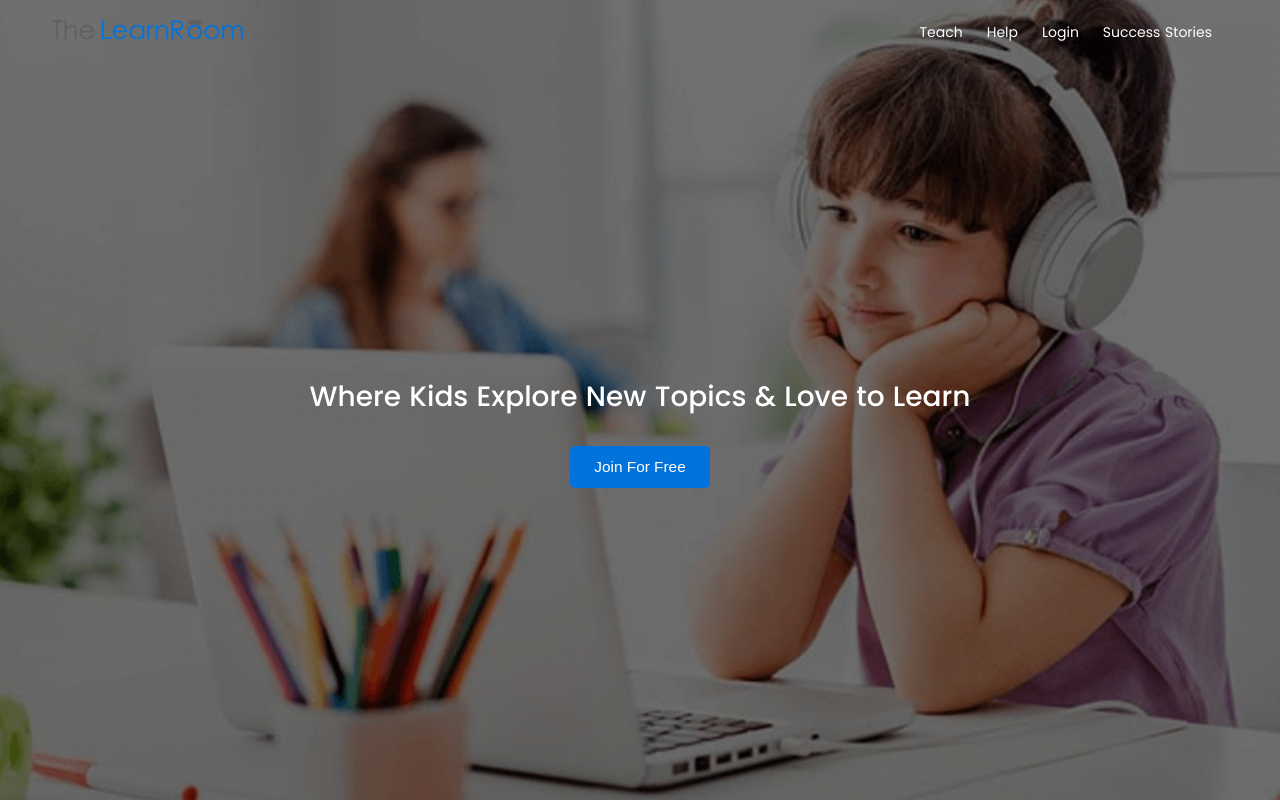
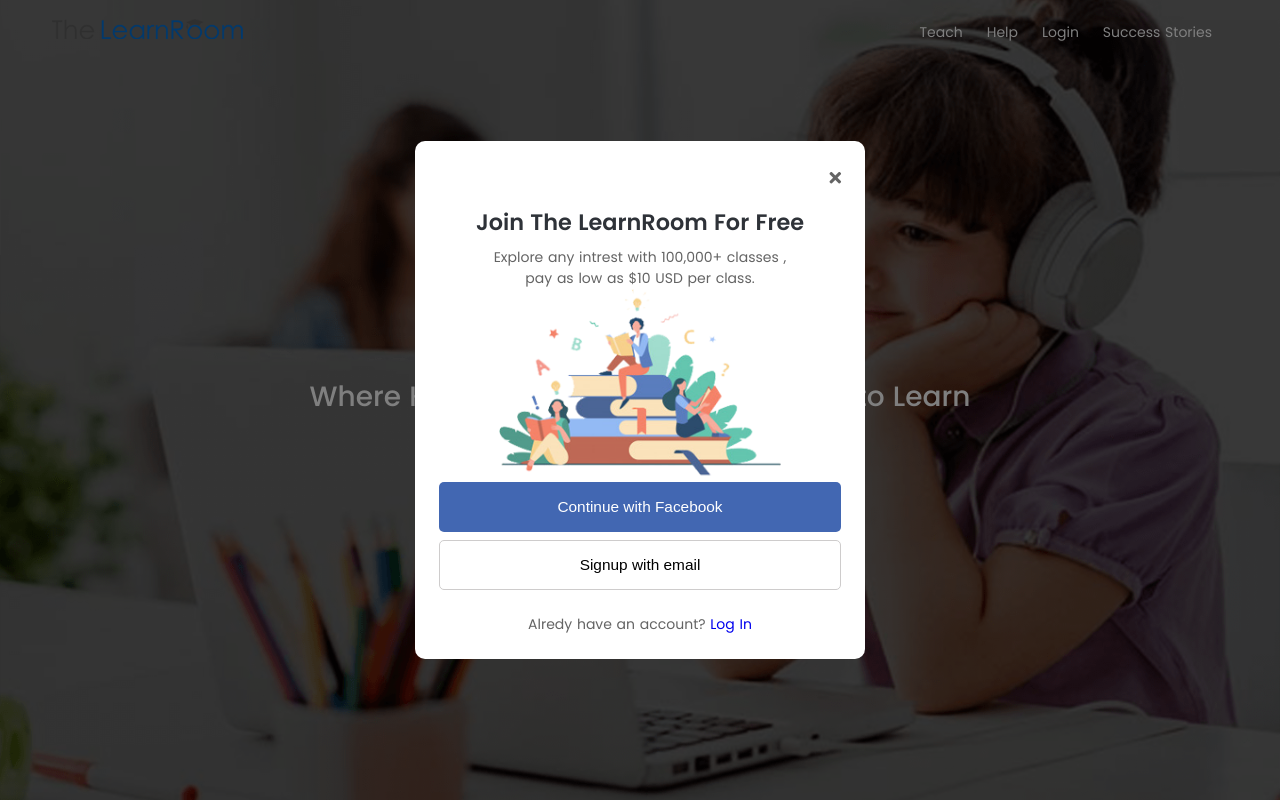
Before and after one commit to dev-davexoyinbo/thelearnroom, a Nuxt app: page / in a window 1280 px wide. Both pictures are taken after a click on the button "Join For Free". Shown: the top 800 px of the page. Built offline with nearby package versions, Linux system fonts and the light colour scheme.

Commit message:
Sign in modal

```diff
--- a/assets/styles/_variables.scss
+++ b/assets/styles/_variables.scss
@@ -2,4 +2,7 @@ $primaryColor: #0273DC !default;
 $primaryColor-dark: #07569F !default;
 $textColor: #646464 !default;
 $darkColor: #160202 !default;
+$darkColor2: #2E3238 !default;
 $neutralHighlight: #EEEEEE !default;
+$hightlightBlue: #4267B2 !default;
+$borderGray: #CECCCC !default;
--- /dev/null
+++ b/components/modals/JoinModal.vue
@@ -0,0 +1,197 @@
+<template>
+  <div ref="modal" id="join-modal" :class="{ open: isOpen, closed: !isOpen }">
+    <div class="content">
+      <div class="close-button-container">
+        <div class="close-button" @click="closeModal()">
+          <i class="fas fa-times"></i>
+        </div>
+      </div>
+      <h2 class="heading">Join The LearnRoom For Free</h2>
+      <p class="highlight">
+        Explore any intrest with 100,000+ classes , pay as low as $10 USD per
+        class.
+      </p>
+      <div class="image-container">
+        <img src="/images/join-modal-image.png" alt="" />
+      </div>
+
+      <button class="join-button fb">Continue with Facebook</button>
+      <button class="join-button email">Signup with email</button>
+      <p class="already-have-account">
+        Alredy have an account? <a href="#">Log In</a>
+      </p>
+    </div>
+  </div>
+</template>
+
+<script>
+export default {
+  data() {
+    return {
+      isOpen: false,
+    };
+  },
+  mounted() {
+    this.$nextTick(() => {
+      // this.closeModal()
+      this.closeModal();
+      this.$nuxt.$on("set-join-modal-state", (state) => {
+        if (state) {
+          this.openModal();
+        } else {
+          this.closeModal();
+        }
+      });
+    });
+  },
+  methods: {
+    closeModal() {
+      document.scrollingElement.style.overflow = "";
+      const modal = this.$refs.modal;
+
+      if (modal.classList.contains("closing"))
+        modal.classList.remove("closing");
+
+      modal.classList.add("closing");
+
+      setTimeout(() => {
+        this.isOpen = false;
+      }, 500);
+    },
+    openModal() {
+      document.scrollingElement.style.overflow = "hidden";
+      const modal = this.$refs.modal;
+      if (modal.classList.contains("opening"))
+        modal.classList.remove("opening");
+
+      modal.classList.add("opening");
+
+      setTimeout(() => {
+        if (modal.classList.contains("opening"))
+          modal.classList.remove("opening");
+        this.isOpen = true;
+      }, 500);
+    },
+  },
+};
+</script>
+
+<style lang="scss">
+@import "~assets/styles/variables";
+
+@keyframes closing {
+  0% {
+    opacity: 1;
+  }
+  100% {
+    opacity: 0;
+  }
+}
+
+#join-modal {
+  display: none;
+  align-items: center;
+  justify-content: center;
+  position: fixed;
+  top: 0;
+  right: 0;
+  bottom: 0;
+  left: 0;
+  z-index: 15;
+  background: rgba(#000000, 0.5);
+
+  &.closing {
+    opacity: 0;
+    animation-name: closing;
+    animation-duration: 0.5s;
+  }
+
+  &.opening {
+    opacity: 1;
+    display: flex;
+    animation-name: closing;
+    animation-duration: 0.5s;
+    animation-direction: reverse;
+  }
+
+  &.open {
+    display: flex;
+  }
+  .content {
+    padding: 24px;
+    background: white;
+    border-radius: 10px;
+    width: 450px;
+
+    .close-button-container {
+      display: flex;
+      align-items: center;
+      justify-content: flex-end;
+      font-size: 1.2rem;
+
+      .close-button {
+        padding: 0.5rem;
+        transform: translate(0.5rem, -0.5rem);
+        cursor: pointer;
+      }
+    }
+    .heading {
+      text-align: center;
+      font-weight: 600;
+      color: $darkColor2;
+      font-size: 1.6rem;
+      margin-bottom: 8px;
+    }
+
+    .heading + .highlight {
+      max-width: 80%;
+      text-align: center;
+      margin-left: auto;
+      margin-right: auto;
+    }
+
+    .image-container {
+      width: 70%;
+      margin-left: auto;
+      margin-right: auto;
+      img {
+        width: 100%;
+        object-fit: contain;
+      }
+    }
+
+    .join-button {
+      width: 100%;
+      margin-bottom: 8px;
+      height: 50px;
+      border-radius: 5px;
+      outline: none;
+      border: none;
+
+      font-size: 1.1rem;
+	  cursor: pointer;
+      &:active {
+        outline: none;
+      }
+
+      &.fb {
+        color: white;
+        background: $hightlightBlue;
+      }
+
+      &.email {
+        background: white;
+        border: 1px solid $borderGray;
+      }
+    }
+
+    .already-have-account {
+      text-align: center;
+      margin-top: 16px;
+      a {
+        text-decoration: none;
+      }
+    }
+  }
+}
+</style>
--- a/components/navbars/HomeNavbar.vue
+++ b/components/navbars/HomeNavbar.vue
@@ -104,7 +104,7 @@ export default {
     bottom: 0;
     padding: 16px;
     box-shadow: -1px 1px 7px 0px #04192dab;
-    transition: left 0.5s cubic-bezier(0.25, 0.46, 0.45, 0.94);
+    transition: left 0.3s cubic-bezier(0.25, 0.46, 0.45, 0.94);
     @media only screen and (min-width: 768px) {
       background: transparent;
       position: initial;
--- a/components/page_specific/home/HeroSection.vue
+++ b/components/page_specific/home/HeroSection.vue
@@ -2,7 +2,7 @@
   <section id="hero-section" ref="heroSection">
     <div class="content">
       <p class="text-content">Where Kids Explore New Topics & Love to Learn</p>
-      <button>Join For Free</button>
+      <button @click="openJoinModal()">Join For Free</button>
     </div>
   </section>
 </template>
@@ -15,6 +15,9 @@ export default {
     });
   },
   methods: {
+    openJoinModal() {
+      this.$nuxt.$emit('set-join-modal-state', true)
+    },
     oberserverForNavbar() {
       const element = this.$refs.heroSection;
 
@@ -76,6 +79,7 @@ export default {
     align-items: center;
     flex-direction: column;
 
+
     @media only screen and (min-width: 768px) {
       font-size: 2rem;
     }
@@ -91,9 +95,13 @@ export default {
       padding: 12px 24px;
       border-radius: 5px;
       background: $primaryColor;
+      outline: none;
       font-weight: 400;
       font-size: 1.1rem;
       cursor: pointer;
+      &:active {
+        outline: none;
+      }
     }
   }
 }
--- a/layouts/home.vue
+++ b/layouts/home.vue
@@ -3,17 +3,20 @@
     <home-navbar />
     <Nuxt />
     <footer-component />
+    <join-modal />
   </div>
 </template>
 
 <script>
 import FooterComponent from "~/components/footers/FooterComponent.vue";
+import JoinModal from "~/components/modals/JoinModal.vue";
 import HomeNavbar from "~/components/navbars/HomeNavbar.vue";
 
 export default {
   components: {
     HomeNavbar,
-	FooterComponent
+    FooterComponent,
+    JoinModal,
   },
 };
 </script>
```
Also changed, not shown: static/images/join-modal-image.png (added).
